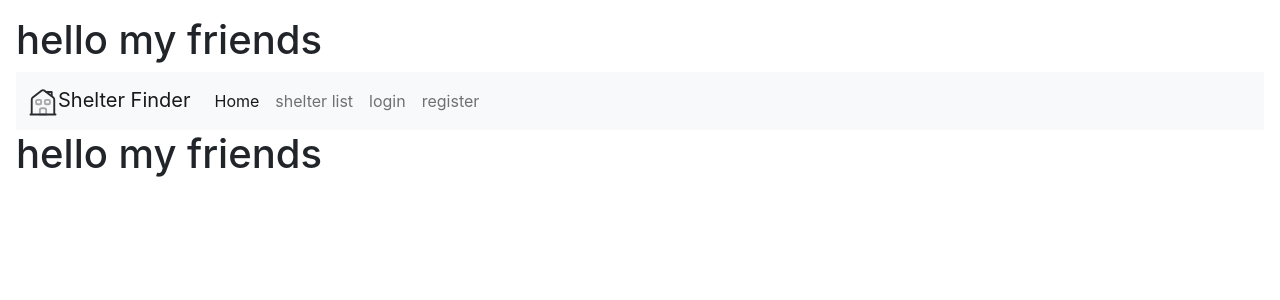
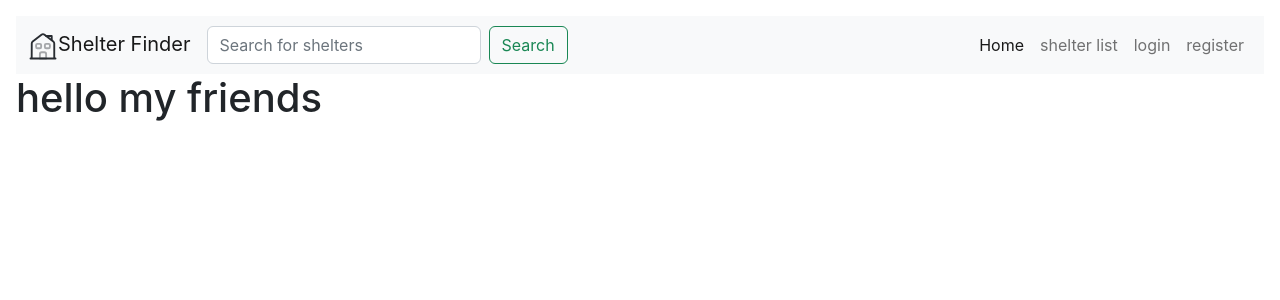
Before and after one commit to CodysCodingCloud/shelter-finder, a React (Create React App) app in the folder frontend/: page / in a window 1280 px wide. Shown: the top 300 px of the page. Built offline with nearby package versions, Linux system fonts and the light colour scheme.

Commit message:
navbar update

```diff
--- a/frontend/src/components/LogoutButton.tsx
+++ b/frontend/src/components/LogoutButton.tsx
@@ -14,7 +14,11 @@ export default function LogoutButton({ className }: { className?: string }) {
     navigate(0);
   };
   return (
-    <button className={className ? className : 'logout'} onClick={handleSubmit}>
+    <button
+      type="button"
+      className={`logout ${className}`}
+      onClick={handleSubmit}
+    >
       Logout
     </button>
   );
--- a/frontend/src/components/NavBar.tsx
+++ b/frontend/src/components/NavBar.tsx
@@ -2,13 +2,13 @@ import React, { MouseEvent, useRef } from 'react';
 import { Link, NavLink } from 'react-router-dom';
 import { useAppSelector } from '../store/hooks';
 import LogoutButton from './LogoutButton';
-
+import SearchBar from './SearchBar';
 export default function NavBar() {
   const id = useAppSelector((state) => state.user._id);
   const navRef = useRef<HTMLDivElement>(null);
   const btnRef = useRef<HTMLButtonElement>(null);
   function collapser(event: MouseEvent<HTMLDivElement>) {
-    console.log(event.target);
+    // console.log(event.target);
     if (navRef.current) {
       navRef.current.classList.remove('show');
     }
@@ -43,7 +43,8 @@ export default function NavBar() {
           id="navbarNavAltMarkup"
           onClick={collapser}
         >
-          <div className="navbar-nav">
+          <SearchBar />
+          <div className="navbar-nav ">
             <NavLink className="nav-link" to="/">
               Home
             </NavLink>
--- /dev/null
+++ b/frontend/src/components/SearchBar.tsx
@@ -0,0 +1,37 @@
+import React, { FormEvent } from 'react';
+// import { useParams } from 'react-router-dom';
+import { useAppDispatch, useAppSelector } from '../store/hooks';
+import { getShelter } from '../store/reducers/shelterSlice';
+// import { useNavigate } from 'react-router-dom';
+// import { IShelter } from '../../../serversrc/db/Shelter';
+
+export default function SearchBar() {
+  const dispatch = useAppDispatch();
+  // const params: any = useParams();
+
+  // const navigate = useNavigate();
+  // type shelterParams = { id: string };
+  const handleSubmit = async (event: FormEvent<HTMLFormElement>) => {
+    event.preventDefault();
+    console.log('hello');
+    // dispatch()
+  };
+
+  return (
+    <form
+      className="d-flex ml-auto me-auto"
+      role="search"
+      onSubmit={handleSubmit}
+    >
+      <input
+        className="form-control me-2"
+        type="search"
+        placeholder="Search for shelters"
+        aria-label="Search"
+      ></input>
+      <button className="btn btn-outline-success" type="submit">
+        Search
+      </button>
+    </form>
+  );
+}
--- a/frontend/src/routes/root.jsx
+++ b/frontend/src/routes/root.jsx
@@ -11,10 +11,8 @@ export default function Root() {
   }, [dispatch]);
   return (
     <>
-      <div>
-        <Welcome></Welcome>
-        <NavBar></NavBar>
-      </div>
+      <NavBar></NavBar>
+
       <div id="detail">
         <Outlet />
       </div>
```
Also changed, not shown: 1 other file (tests, documents, lock files or other folders).
